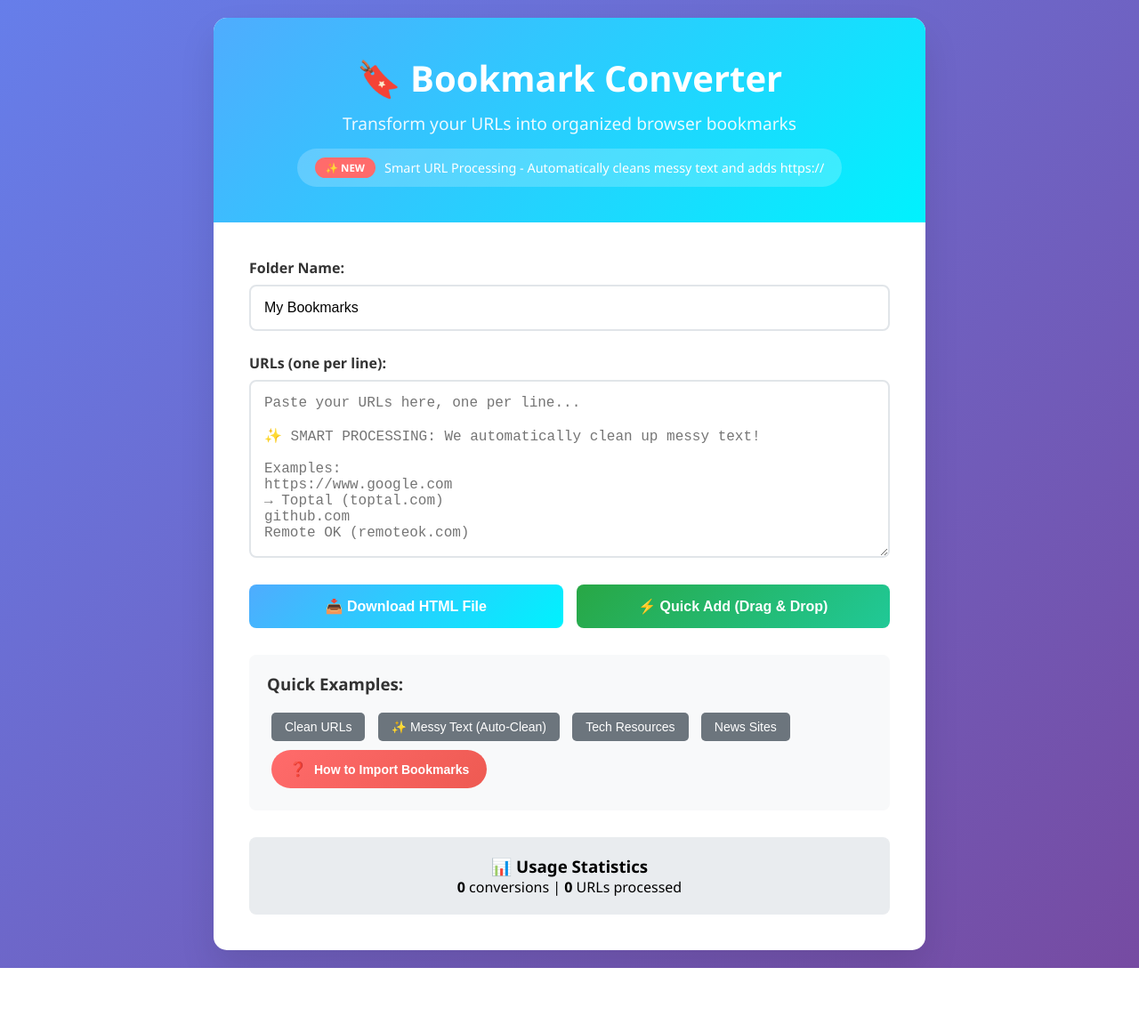
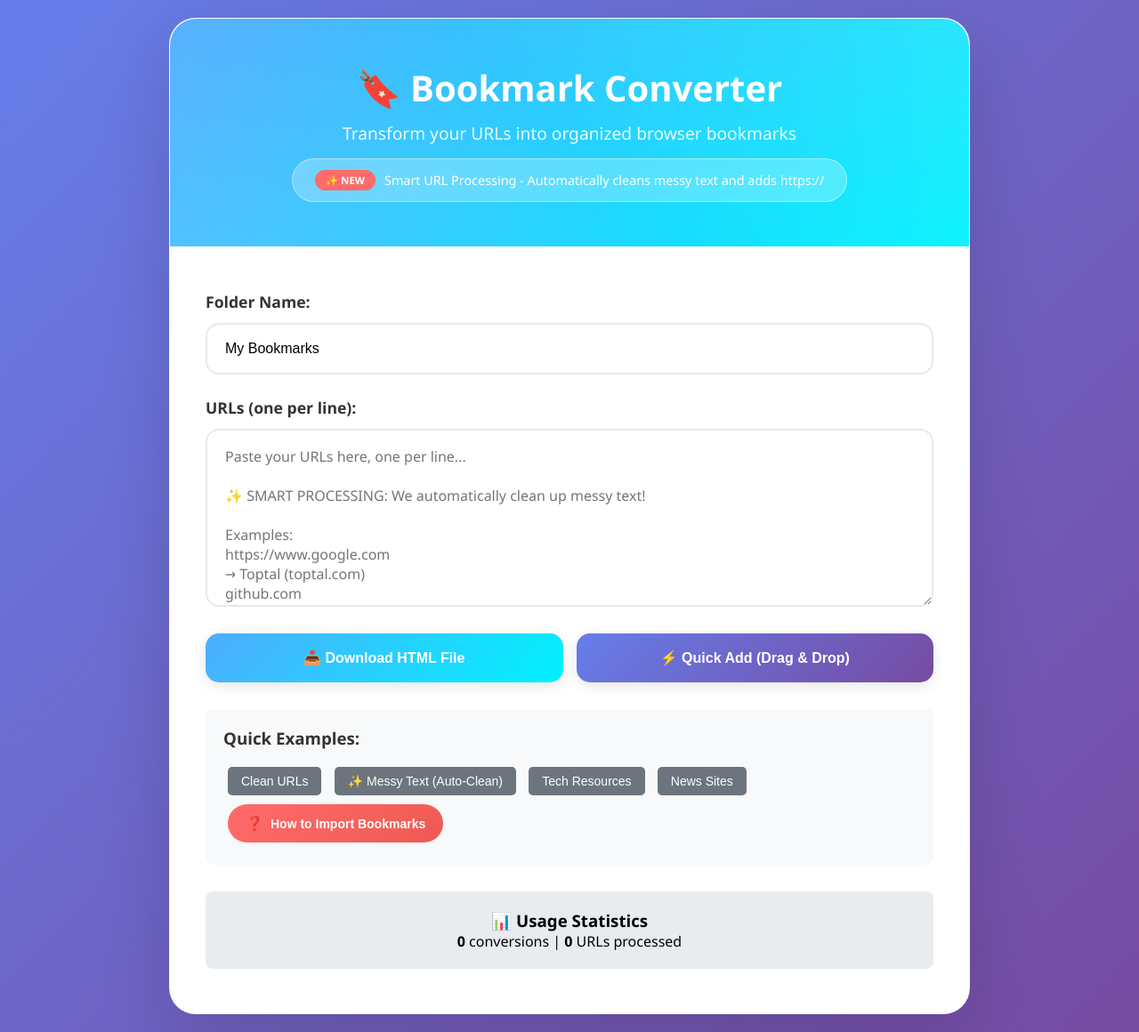
Before and after one commit to harish-govindasamy/bookmark-converter, a Flask app: page / in a window 1280 px wide. Shown: the whole page at 89% size. Before the commit the page ends 1088 px from the top, so only its background shows below. Run offline with Flask 3, Linux system fonts and the light colour scheme; data that the repository does not hold is empty.

Commit message:
Redesign UI to full-page form with curved borders and beautiful background - modern glassmorphism design

```diff
--- a/templates/index.html
+++ b/templates/index.html
@@ -15,44 +15,71 @@
             font-family: 'Segoe UI', Tahoma, Geneva, Verdana, sans-serif;
             background: linear-gradient(135deg, #667eea 0%, #764ba2 100%);
             min-height: 100vh;
+            display: flex;
+            align-items: center;
+            justify-content: center;
             padding: 20px;
         }
 
         .container {
-            max-width: 800px;
-            margin: 0 auto;
-            background: white;
-            border-radius: 15px;
-            box-shadow: 0 20px 40px rgba(0,0,0,0.1);
+            width: 95%;
+            max-width: 900px;
+            background: rgba(255, 255, 255, 0.95);
+            border-radius: 30px;
+            box-shadow: 0 25px 80px rgba(0, 0, 0, 0.15);
+            backdrop-filter: blur(15px);
+            border: 1px solid rgba(255, 255, 255, 0.3);
             overflow: hidden;
         }
 
         .header {
             background: linear-gradient(135deg, #4facfe 0%, #00f2fe 100%);
             color: white;
-            padding: 40px;
+            padding: 50px 40px;
             text-align: center;
+            border-radius: 30px 30px 0 0;
+            position: relative;
+            overflow: hidden;
+        }
+
+        .header::before {
+            content: '';
+            position: absolute;
+            top: 0;
+            left: 0;
+            right: 0;
+            bottom: 0;
+            background: linear-gradient(45deg, rgba(255,255,255,0.1) 0%, transparent 50%, rgba(255,255,255,0.1) 100%);
+            pointer-events: none;
         }
 
         .header h1 {
             font-size: 2.5em;
             margin-bottom: 10px;
+            position: relative;
+            z-index: 1;
         }
 
         .header p {
             font-size: 1.2em;
             opacity: 0.9;
+            position: relative;
+            z-index: 1;
         }
 
         .feature-highlight {
             margin-top: 15px;
-            padding: 10px 20px;
-            background: rgba(255, 255, 255, 0.2);
+            padding: 12px 25px;
+            background: rgba(255, 255, 255, 0.25);
             border-radius: 25px;
             display: inline-flex;
             align-items: center;
             gap: 10px;
             font-size: 0.9em;
+            border: 1px solid rgba(255, 255, 255, 0.4);
+            position: relative;
+            z-index: 1;
+            backdrop-filter: blur(10px);
         }
 
         .feature-badge {
@@ -65,7 +92,8 @@
         }
 
         .content {
-            padding: 40px;
+            padding: 50px 40px;
+            background: rgba(255, 255, 255, 0.98);
         }
 
         .form-group {
@@ -74,29 +102,34 @@
 
         label {
             display: block;
-            margin-bottom: 8px;
+            margin-bottom: 12px;
             font-weight: 600;
             color: #333;
+            font-size: 1.1em;
         }
 
         input[type="text"], textarea {
             width: 100%;
-            padding: 15px;
-            border: 2px solid #e1e5e9;
-            border-radius: 8px;
+            padding: 18px 20px;
+            border: 2px solid #e8e8e8;
+            border-radius: 15px;
             font-size: 16px;
-            transition: border-color 0.3s;
+            transition: all 0.3s ease;
+            background: rgba(255, 255, 255, 0.9);
+            backdrop-filter: blur(5px);
         }
 
         input[type="text"]:focus, textarea:focus {
             outline: none;
             border-color: #4facfe;
+            box-shadow: 0 0 0 3px rgba(79, 172, 254, 0.1);
+            transform: translateY(-1px);
         }
 
         textarea {
             min-height: 200px;
             resize: vertical;
-            font-family: 'Courier New', monospace;
+            font-family: 'Segoe UI', Tahoma, Geneva, Verdana, sans-serif;
         }
 
         .action-buttons {
@@ -108,16 +141,34 @@
 
         .btn {
             border: none;
-            padding: 15px 20px;
-            border-radius: 8px;
+            padding: 18px 25px;
+            border-radius: 15px;
             font-size: 16px;
             font-weight: 600;
             cursor: pointer;
-            transition: all 0.2s;
+            transition: all 0.3s ease;
             display: flex;
             align-items: center;
             justify-content: center;
             gap: 8px;
+            box-shadow: 0 4px 15px rgba(0,0,0,0.1);
+            position: relative;
+            overflow: hidden;
+        }
+
+        .btn::before {
+            content: '';
+            position: absolute;
+            top: 0;
+            left: -100%;
+            width: 100%;
+            height: 100%;
+            background: linear-gradient(90deg, transparent, rgba(255,255,255,0.2), transparent);
+            transition: left 0.5s;
+        }
+
+        .btn:hover::before {
+            left: 100%;
         }
 
         .btn-primary {
@@ -126,13 +177,13 @@
         }
 
         .btn-secondary {
-            background: linear-gradient(135deg, #28a745 0%, #20c997 100%);
+            background: linear-gradient(135deg, #667eea 0%, #764ba2 100%);
             color: white;
         }
 
         .btn:hover {
-            transform: translateY(-2px);
-            box-shadow: 0 5px 15px rgba(0,0,0,0.2);
+            transform: translateY(-3px);
+            box-shadow: 0 8px 25px rgba(0,0,0,0.2);
         }
 
         .btn:disabled {
```
Also changed, not shown: other parts of templates/index.html (+40 -3 lines).
